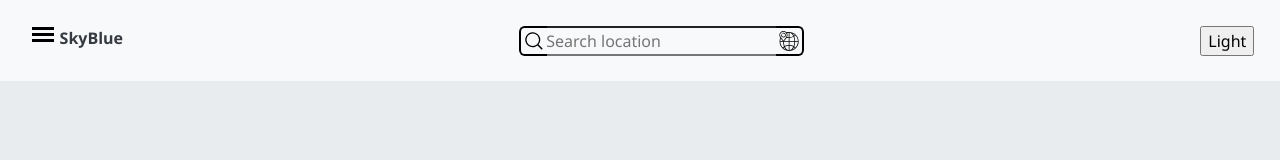
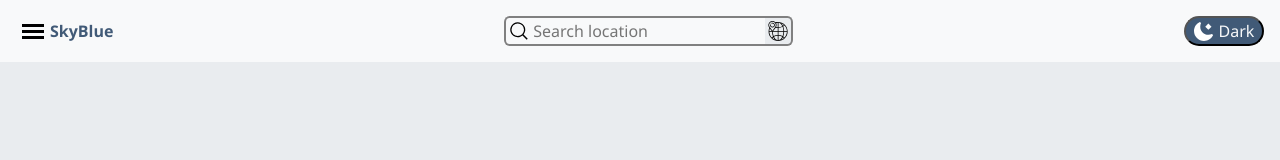
Before and after one commit to mozartdd/weather-website, a website built with webpack: page src/template.html in a window 1280 px wide. Built offline with nearby package versions, Linux system fonts and the light colour scheme.

Commit message:
Added dynamicity to theme btn

```diff
--- a/src/index.js
+++ b/src/index.js
@@ -1,3 +1,4 @@
 import './styles/reset.scss';
 import './styles/style.scss';
 import './modules/apiCall.js';
+import './modules/uiChanges.js';
--- /dev/null
+++ b/src/modules/uiChanges.js
@@ -0,0 +1,14 @@
+const headerEl = {
+  lightBtn: document.querySelector('[data-light]'),
+  darkBtn: document.querySelector('[data-dark]'),
+  stateBtn: document.querySelectorAll('.theme-btn')
+}
+
+function toggleBetweenStates() {
+  headerEl.lightBtn.classList.toggle('hidden');
+  headerEl.darkBtn.classList.toggle('hidden');
+}
+
+headerEl.stateBtn.forEach((btn) => {
+  btn.addEventListener('click', toggleBetweenStates);
+})
--- a/src/styles/style.scss
+++ b/src/styles/style.scss
@@ -1,20 +1,26 @@
 $light-bg: #e9ecef;
 $light-dash-bg: #f8f9fa;
+$header-comp-borders: 2px solid gray;
+$sky-blue: #415a77;
 
 body {
   background-color: $light-bg;
 }
 
-button:not(#theme-btn) {
+button:not(.theme-btn) {
   border: none;
   background-color: $light-dash-bg;
 }
 
 header {
   display: flex;
+  justify-content: space-between;
+  align-items: center;
+  gap: 1rem;
+
   background-color: $light-dash-bg;
-  padding: 2vw;
-  justify-content: space-between;
+  padding: 1em;
+  min-width: 460px;
 }
 
 #header-left {
@@ -26,6 +32,7 @@ header {
   cursor: pointer;
   display: flex;
   flex-direction: column;
+  justify-content: center;
   gap: 3px;
 
   div {
@@ -37,7 +44,8 @@ header {
 
 #logo {
   font-weight: bold;
-  color: #343a40;
+  color: $sky-blue;
+  margin: auto;
 }
 
 #header-right {
@@ -48,10 +56,11 @@ header {
   position: absolute;
   left: -25px;
   padding: 3px;
+  cursor: pointer;
 
-  border-left: 2px solid;
-  border-top: 2px solid;
-  border-bottom: 2px solid;
+  border-left: $header-comp-borders;
+  border-top: $header-comp-borders;
+  border-bottom: $header-comp-borders;
 
   border-bottom-left-radius: 20%;
   border-top-left-radius: 20%;
@@ -60,18 +69,54 @@ header {
   position: absolute;
   right: -25px;
   padding: 3px;
+  cursor: pointer;
 
-  border-right: 2px solid;
-  border-top: 2px solid;
-  border-bottom: 2px solid;
+  border-right: $header-comp-borders;
+  border-top: $header-comp-borders;
+  border-bottom: $header-comp-borders;
 
   border-bottom-right-radius: 20%;
   border-top-right-radius: 20%;
+  background-color: $light-bg;
 }
 
 input {
   background-color: $light-dash-bg;
-  min-width: 200px;
+  min-width: 150px;
   border-left: none;
   border-right: none;
+  border: $header-comp-borders;
 }
+
+.theme-btn {
+  border-radius: 20px;
+  overflow: hidden;
+  min-width: 80px;
+}
+
+.sliding-el {
+  display: flex;
+  align-items: center;
+  gap: 5px;
+  justify-content: center;
+
+  animation: 1s slide-in;
+}
+
+#dark-theme {
+  background-color: $sky-blue;
+
+  p {
+    color: $light-dash-bg;
+  }
+}
+
+.hidden {
+  display: none;
+}
+
+@keyframes slide-in {
+  from {
+    transform: translateY(-25px);
+  }
+}
--- a/src/template.html
+++ b/src/template.html
@@ -28,8 +28,17 @@
             <img aria-hidden="true" src="./assets/geolocation-svgrepo-com.svg" width="20">
         </button>
       </div>
-      <button id="theme-btn">
-        Light
+      <button data-light class="theme-btn hidden" id="light-theme" aria-label="Light mode is on">
+        <div class="sliding-el">
+          <img aria-hidden="true" src="./assets/sunny-svgrepo-com.svg" width="20">
+          <p>Light</p>
+        </div>
+      </button>
+      <button data-dark class="theme-btn" id="dark-theme" aria-label="Dark mode is on">
+        <div class="sliding-el">
+          <img aria-hidden="true" src="./assets/moon-stars-svgrepo-com.svg" width="20">
+          <p>Dark</p>
+        </div>
       </button>
     </header>
   </body>
```
Also changed, not shown: src/assets/moon-stars-svgrepo-com.svg (added), src/assets/sunny-svgrepo-com.svg (added).
